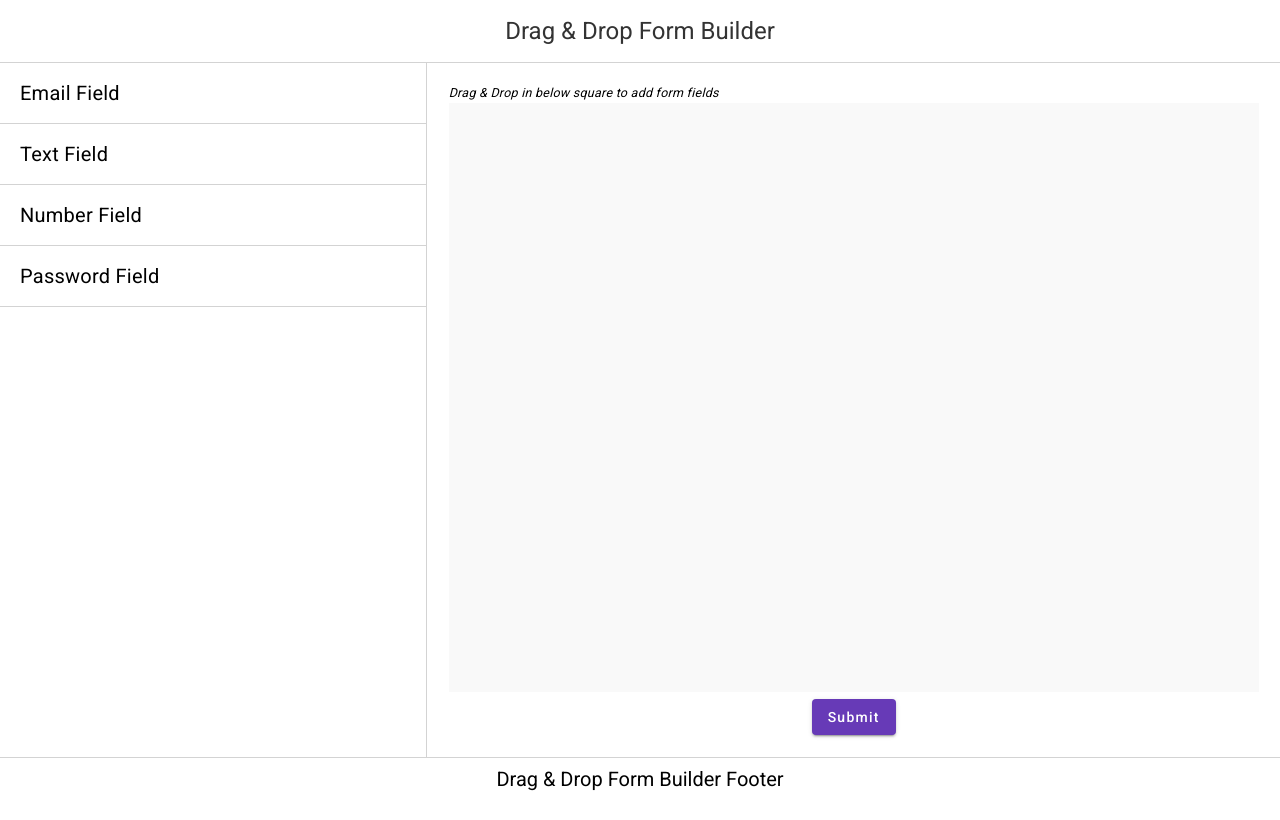
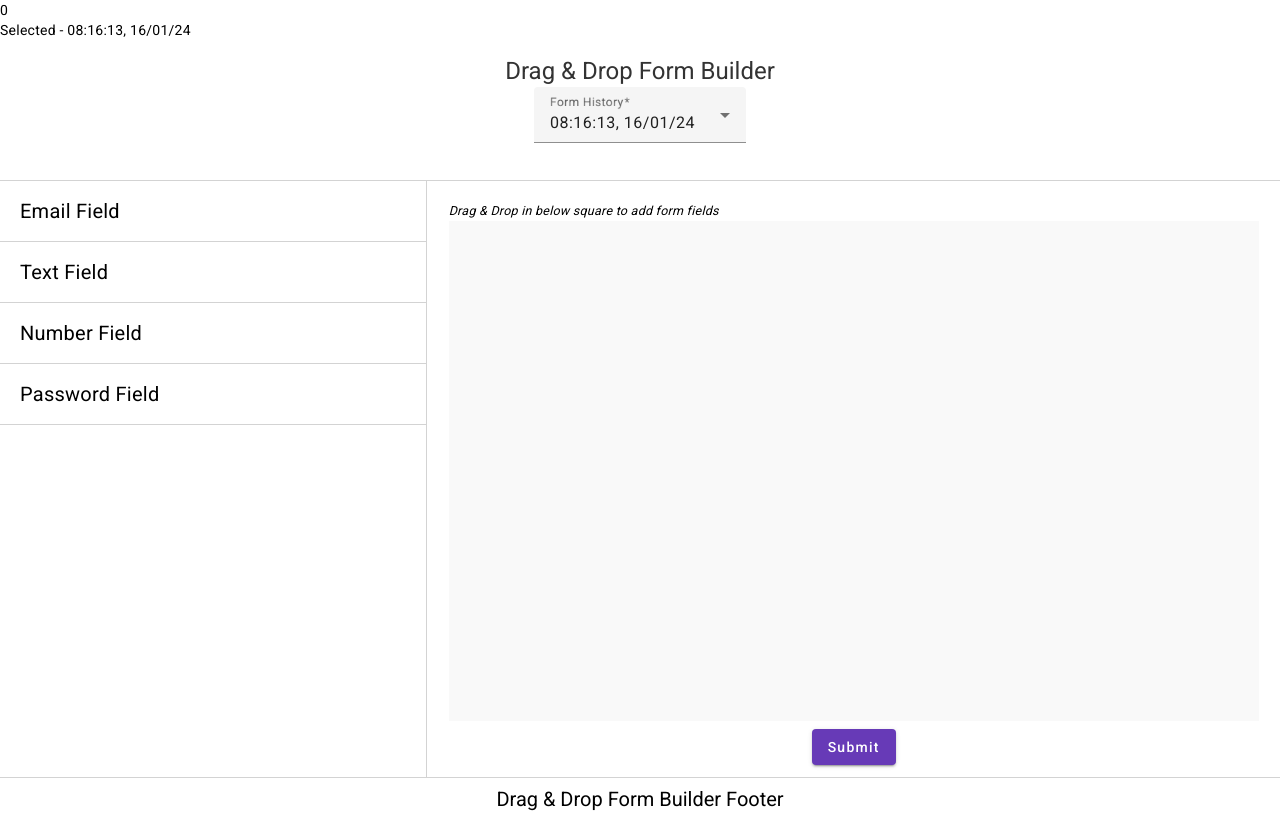
Before and after one commit to thinkswell/ng-drag-n-drop-form, an Angular app: page / in a window 1280 px wide. Built offline with nearby package versions, Linux system fonts and the light colour scheme.

Commit message:
reset this commit

```diff
--- a/src/app/app.component.html
+++ b/src/app/app.component.html
@@ -1,5 +1,7 @@
+{{ formConfigHistory.current }}
+
 <div class="main">
-  <app-header />
+  <app-header [currentIndex]="formConfigHistory.current" [formConfigs]="formConfigHistory.formConfigs" />
   <div class="wrapper">
     <div
       cdkDropList
--- a/src/app/app.component.ts
+++ b/src/app/app.component.ts
@@ -52,21 +52,20 @@ export class AppComponent {
   }
 
   get formConfig() {
-    if (!this.formConfigHistory.formConfigs[this.formConfigHistory.current]) {
-      this.formConfigHistory.formConfigs[this.formConfigHistory.current] = {
-        createdAt: Date.now().toString(),
-        elements: [],
-      };
-    }
     return this.formConfigHistory.formConfigs[this.formConfigHistory.current].elements;
   }
 
   initDndForm() {
+    this.formConfigHistory.formConfigs = [...this.formConfigHistory.formConfigs, {
+      createdAt: Date.now().toString(),
+      elements: [],
+    }]
     this.dndForm = this.formBuilder.group({
       elements: this.formBuilder.array(
-        this.formConfig.map(() => this.formElementsArray.push(this.formBuilder.control([])))
+        this.formConfig.map((element) => this.formElementsArray.push(this.formBuilder.control([element.value])))
       ),
     });
+
   }
 
   addNewField(data: FORM_FIELD) {
--- a/src/app/app.module.ts
+++ b/src/app/app.module.ts
@@ -7,6 +7,7 @@ import { MatInputModule } from '@angular/material/input';
 import { BrowserAnimationsModule } from '@angular/platform-browser/animations';
 import { MatDialogModule } from '@angular/material/dialog';
 import { MatButtonModule } from '@angular/material/button';
+import {MatSelectModule} from '@angular/material/select';
 
 
 import { AppComponent } from './app.component';
@@ -31,7 +32,8 @@ import { LabelInputComponent } from './dialog/label-input/label-input.component'
     MatInputModule,
     BrowserAnimationsModule,
     MatDialogModule,
-    MatButtonModule
+    MatButtonModule,
+    MatSelectModule
   ],
   providers: [],
   bootstrap: [AppComponent]
--- a/src/app/core/components/header/header.component.html
+++ b/src/app/core/components/header/header.component.html
@@ -1,3 +1,11 @@
+Selected - {{ formConfigs[currentIndex].createdAt | date: 'hh:mm:ss, dd/MM/YY' }}
+
 <div class="header">
     <h1 class="heading">Drag & Drop Form Builder</h1>
+    <mat-form-field>
+        <mat-label>Form History</mat-label>
+        <select matNativeControl required [value]="formConfigs[currentIndex].createdAt">
+            <option *ngFor="let item of formConfigs" [value]="item.createdAt">{{item.createdAt | date: 'hh:mm:ss, dd/MM/YY'}}</option>
+        </select>
+      </mat-form-field>
 </div>
--- a/src/app/core/components/header/header.component.ts
+++ b/src/app/core/components/header/header.component.ts
@@ -1,4 +1,5 @@
-import { Component } from '@angular/core';
+import { Component, Input } from '@angular/core';
+import { FORM_CONFIG } from 'src/app/shared/models/app.model';
 
 @Component({
   selector: 'app-header',
@@ -6,5 +7,6 @@ import { Component } from '@angular/core';
   styleUrls: ['./header.component.scss']
 })
 export class HeaderComponent {
-
+  @Input({ required: true }) currentIndex!: number;
+  @Input({ required: true }) formConfigs!: Array<FORM_CONFIG>;
 }
--- a/src/app/dialog/label-input/label-input.component.html
+++ b/src/app/dialog/label-input/label-input.component.html
@@ -5,5 +5,6 @@
   </mat-form-field>
 </div>
 <div mat-dialog-actions class="dialog__action-btn">
-  <button mat-flat-button cdkFocusInitial color="primary" class="dialog__btn" [mat-dialog-close]="label">Save Label</button>
+  <button mat-stroked-button color="primary" class="dialog__btn" (click)="handleClose()">Cancel</button>
+  <button mat-flat-button cdkFocusInitial color="primary" class="dialog__btn" [mat-dialog-close]="label" [disabled]="!label">Save Label</button>
 </div>
--- a/src/app/dialog/label-input/label-input.component.ts
+++ b/src/app/dialog/label-input/label-input.component.ts
@@ -13,8 +13,7 @@ export class LabelInputComponent {
     dialogRef.disableClose = true;
   }
 
-  handleSubmit() {
-    this.dialogRef.close(this.label);
+  handleClose() {
+    this.dialogRef.close();
   }
-
 }
```
